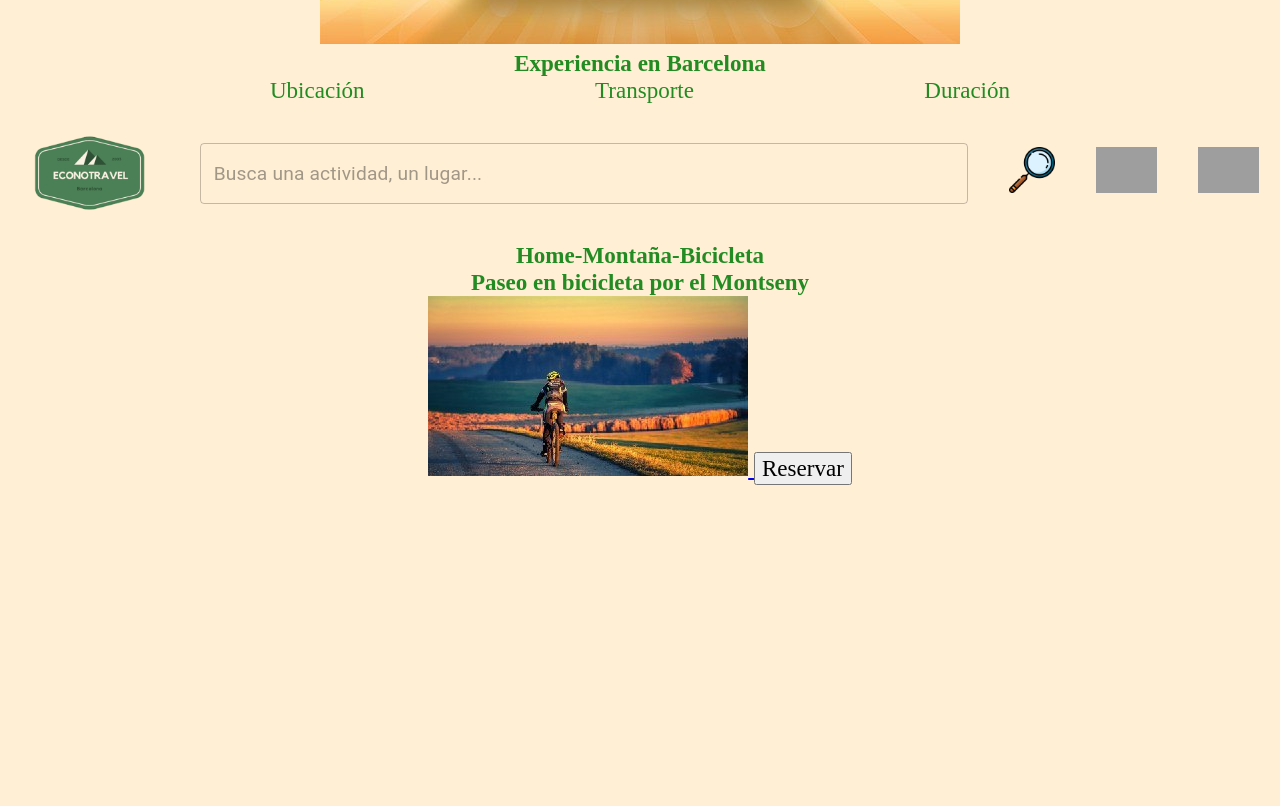
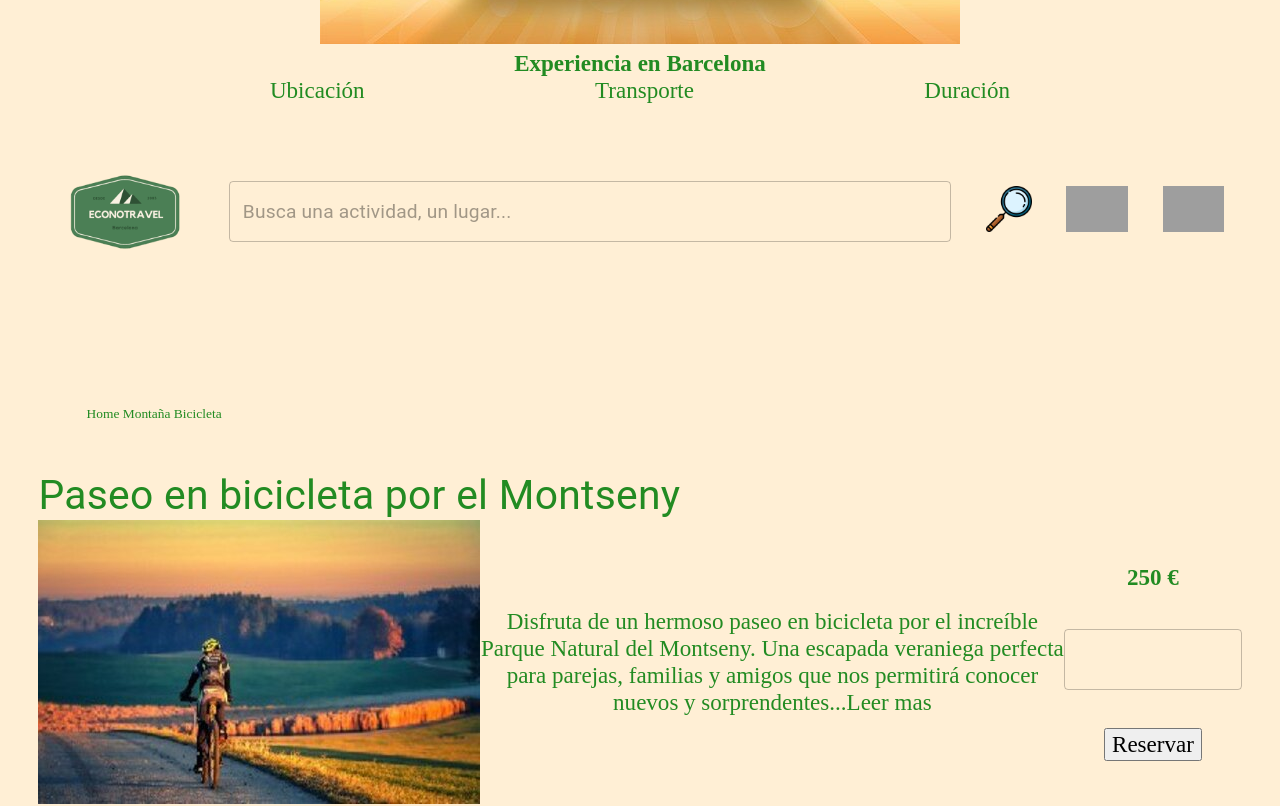
Before and after one commit to Mar-carranza/econotravel, a React (Create React App) app: page / in a window 1280 px wide. Shown: the part 520-1326 px from the top of the page. Built offline with nearby package versions, Linux system fonts and the light colour scheme; grey boxes are pictures that could not be loaded.

Commit message:
#7 input counter y button

```diff
--- a/src/App.css
+++ b/src/App.css
@@ -11,24 +11,3 @@ Body{
 .App {
   text-align: center;
 }
-
-.App-logo {
-  animation: App-logo-spin infinite 20s linear;
-  height: 80px;
-}
-
-.App-header {
-  background-color: #222;
-  height: 150px;
-  padding: 20px;
-  color: white;
-}
-
-.App-intro {
-  font-size: large;
-}
-
-@keyframes App-logo-spin {
-  from { transform: rotate(0deg); }
-  to { transform: rotate(360deg); }
-}
--- a/src/App.js
+++ b/src/App.js
@@ -2,8 +2,6 @@ import React from "react";
 import './App.css';
 import Navbar from './components/Navbar';
 import Home from './components/Home';
-import Detalle from "./components/Detalle";
-import Reserva from "./components/Reserva";
 import DetalleReserva from "./components/DetalleReserva";
 
 
@@ -14,9 +12,7 @@ function App() {
       <div className = "App" >
        <Navbar/>
        <Home/>
-       <Detalle />
-       <Reserva />
-      <DetalleReserva />
+       <DetalleReserva />
 
 
        </div>
--- a/src/components/Detalle.js
+++ /dev/null
@@ -1,24 +0,0 @@
-
-import React from "react";
-import Navbar from "./Navbar.js";
-import bicicleta from './imagenes/monseny.jpg';
-import Box from '@mui/material/Box'
-
-
-function Detalle (){
-    return (
-        <Box style={{height: '100vh'
-        }}>
-        <Navbar/>
-        <h3>Home-Montaña-Bicicleta</h3>
-        <h2>Paseo en bicicleta por el Montseny</h2>
-        <img src={bicicleta} alt="imagen de bicicleta"/>
-
-
-
-        <a href= "#Detalle"> <button>Reservar</button></a>
-
-    </Box>
-    )}
-
-export default Detalle;
--- a/src/components/DetalleReserva.js
+++ b/src/components/DetalleReserva.js
@@ -1,8 +1,9 @@
 import React, { useState } from "react";
-import { Box, display, padding } from "@mui/system";
+import { Box } from "@mui/system";
 import Navbar from "./Navbar";
-import bicicleta from './imagenes/monseny.jpg';
+import bicicleta1 from './imagenes/montseny.jpg';
 import { Typography } from "@mui/material";
+import { TextField } from "@mui/material";
 
 
 const ReadMore = ({ children }) => {
@@ -15,31 +16,45 @@ const ReadMore = ({ children }) => {
       <p className="text">
         {isReadMore ? text.slice(0, 200) : text}
         <span onClick={toggleReadMore} className="read-or-hide">
-          {isReadMore ? "...read more" : " show less"}
+          {isReadMore ? "...Leer mas" : " Leer menos"}
         </span>
       </p>
     );
   };
 
 function DetalleReserva (){
+  const opciones= [1, 2, 3, 4]
     return(
-        <Box style={{height: '100vh'}}>
+        <Box style={{height: '100vh', padding:'3%'}}>
             <Navbar />
           <Box style={{padding:'4%' }}>
             <p style={{fontSize:'0.7rem', display:'flex', paddingTop:'4rem' }}> Home  Montaña  Bicicleta </p>
-            <Typography variant='h4' component="h2" style={{padding:'3%', display:'flex', alignItems:'start'}}>Paseo en bicicleta por el Montseny</Typography>
-          <Box style={{display:'flex'}}>
-              <img src={bicicleta} alt="imagen de bicicleta"/>
-              <Box style={{width:'35%'}}>
+            </Box>
+            <Box style={{}}>
+              <Typography variant='h4' component="h2" style={{display:'flex', alignItems:'start'}}>Paseo en bicicleta por el Montseny</Typography>
+            </Box>
+            <Box style={{display:'flex', justifyContent: 'space-around' }} >
+              <img src={bicicleta1} alt="imagen de bicicleta"/>
               <ReadMore>
                   Disfruta de un hermoso paseo en bicicleta por el increíble Parque Natural del Montseny. Una escapada veraniega perfecta para parejas, familias y amigos que nos permitirá conocer nuevos y sorprendentes lugares. El recorrido que os proponemos comienza con una larga subida con algunos descansos, combinando asfalto y pistas anchas, culminando en un mirador con magníficas vistas del Vallés y el mar. Desde aquí continuaremos la bajada combinando senderos, pistas y algún tramo de carretera y terreno mixto para visitar la zona de Santa Fe, donde descubriremos la Ermita y el Bosque de las Secuoyas. Para finalizar, acudiremos al restaurante María Rosa de Palautordera, donde disfrutaremos de una excelente comida casera con butifarra blanca y negra y munxetes del Montseny.
               </ReadMore>
+              <Box style={{display:'flex', flexDirection:'column', gap:'2rem',width:'50%'}}>
+                <h3 style={{}}>250 €</h3>
+              <TextField
+                id="standard-number"
 
+                type="number"
+                InputLabelProps={{
+                  shrink: true,
+                }}
+              />
+              <button>Reservar</button>
               </Box>
-              </Box>
+            </Box>
+          </Box>
 
-          </Box>
-        </Box>
+
+
 
     )
 }
```
Also changed, not shown: src/components/DetalleLoged.js (added), src/components/imagenes/montseny.jpg (added).
